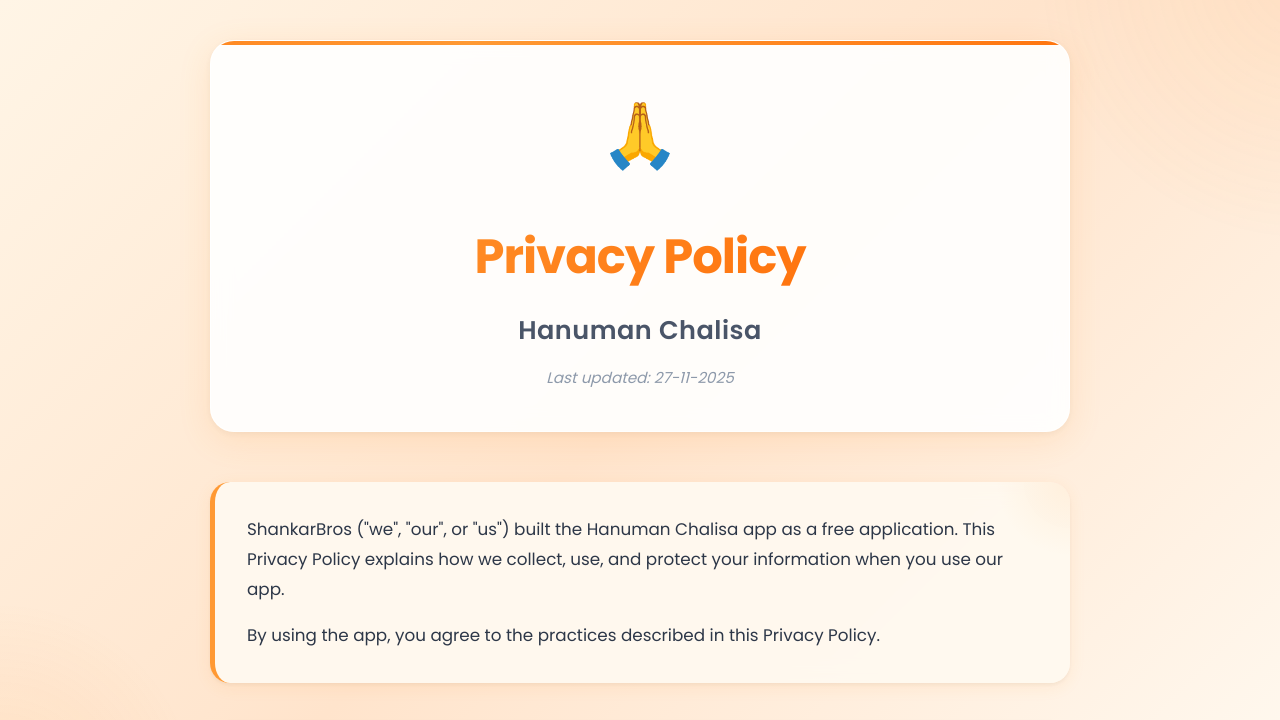
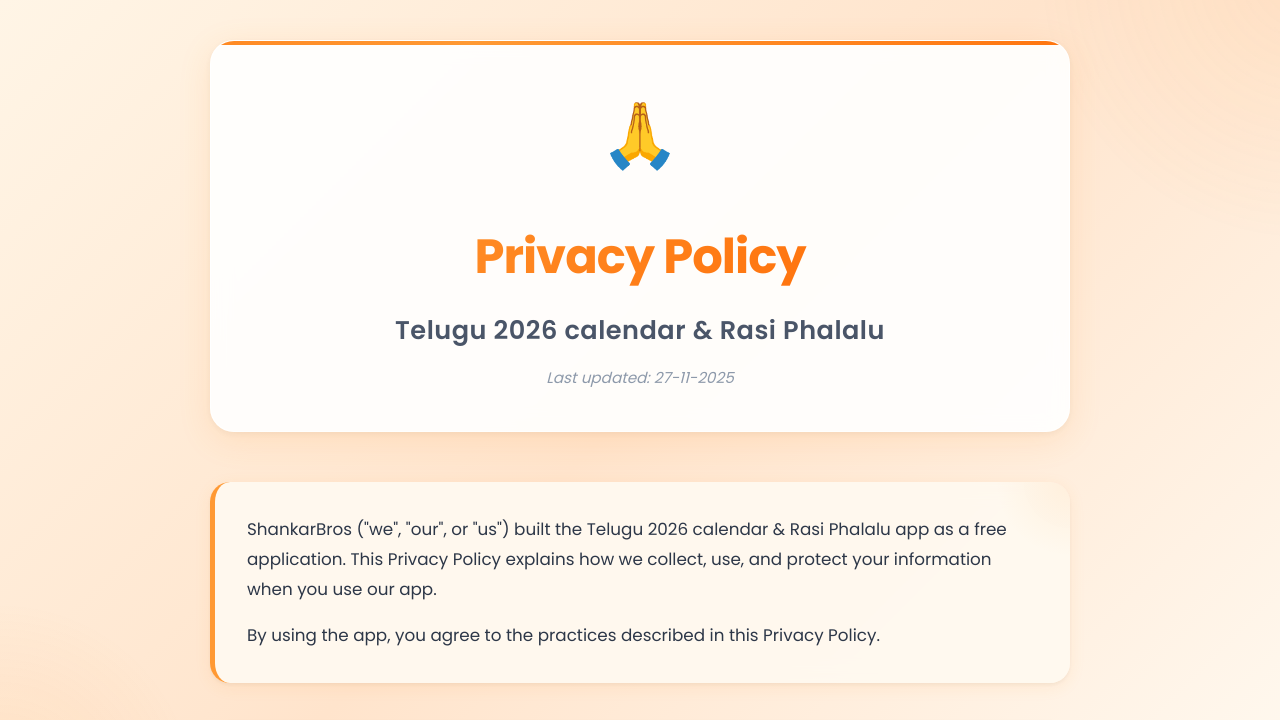
Before and after one commit to shankarbrosdevelopers-stack/HanumanChalisa_Privacy_Policy, a plain HTML site: page index.html in a window 1280 px wide. Shown: the top 720 px of the page. Drawn offline with Linux system fonts and the light colour scheme.

Commit message:
Update index.html

```diff
--- a/index.html
+++ b/index.html
@@ -5,7 +5,7 @@
     <meta charset="UTF-8">
     <meta name="viewport" content="width=device-width, initial-scale=1.0">
     <meta name="description" content="Privacy Policy for Hanuman Chalisa Android App by ShankarBros">
-    <title>Privacy Policy - Hanuman Chalisa</title>
+    <title>Privacy Policy - Telugu 2026 calendar & Rasi Phalalu</title>
     <link rel="preconnect" href="https://fonts.googleapis.com">
     <link rel="preconnect" href="https://fonts.gstatic.com" crossorigin>
     <link href="https://fonts.googleapis.com/css2?family=Poppins:wght@300;400;500;600;700&display=swap"
@@ -19,13 +19,13 @@
         <header class="header">
             <div class="header-icon">🙏</div>
             <h1 class="app-title">Privacy Policy</h1>
-            <p class="app-name">Hanuman Chalisa</p>
+            <p class="app-name">Telugu 2026 calendar & Rasi Phalalu</p>
             <p class="last-updated">Last updated: 27-11-2025</p>
         </header>
 
         <main class="content">
             <section class="intro-section">
-                <p>ShankarBros ("we", "our", or "us") built the Hanuman Chalisa app as a free application. This Privacy
+                <p>ShankarBros ("we", "our", or "us") built the Telugu 2026 calendar & Rasi Phalalu app as a free application. This Privacy
                     Policy explains how we collect, use, and protect your information when you use our app.</p>
                 <p>By using the app, you agree to the practices described in this Privacy Policy.</p>
             </section>
```
